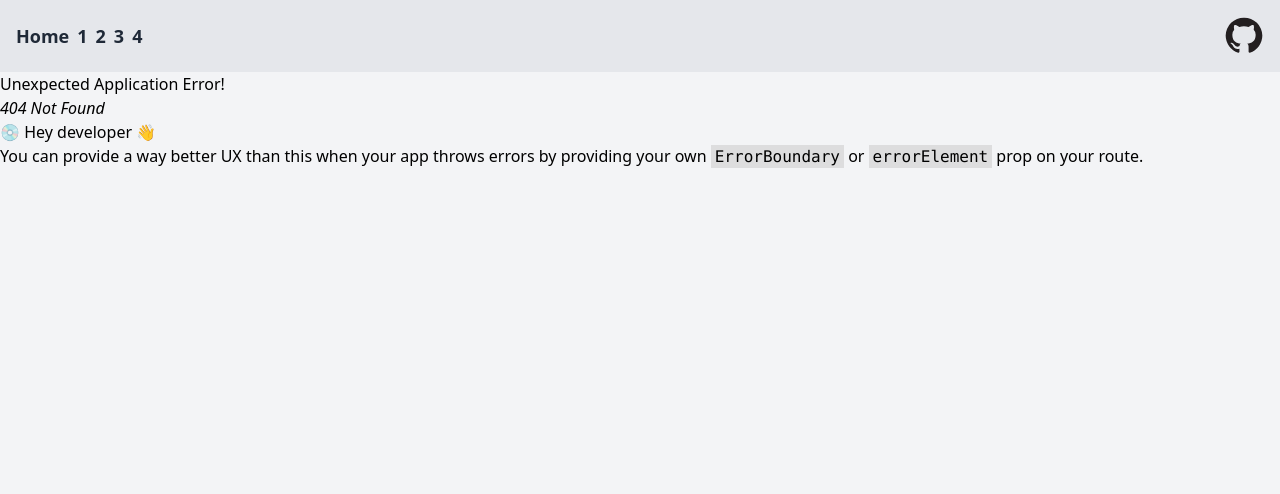
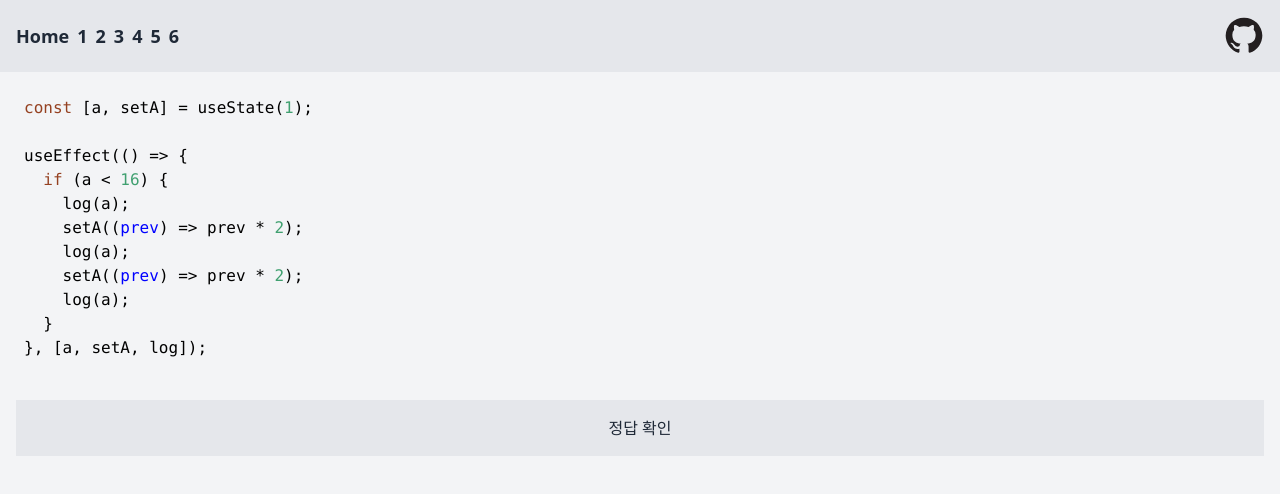
Before and after one commit to limeojin363/react-console-quiz, a React (Create React App) app: page /6 in a window 1280 px wide. Before the commit this address had no page. Shown: the top 494 px of the page. Built offline with nearby package versions, Linux system fonts and the light colour scheme.

Commit message:
feat: 5, 6 추가

```diff
--- a/src/App.tsx
+++ b/src/App.tsx
@@ -7,6 +7,8 @@ const Quiz1 = lazy(() => import("./components/quizzes/Quiz1"));
 const Quiz2 = lazy(() => import("./components/quizzes/Quiz2"));
 const Quiz3 = lazy(() => import("./components/quizzes/Quiz3"));
 const Quiz4 = lazy(() => import("./components/quizzes/Quiz4"));
+const Quiz5 = lazy(() => import("./components/quizzes/Quiz5"));
+const Quiz6 = lazy(() => import("./components/quizzes/Quiz6"));
 
 const routes = [
   {
@@ -33,6 +35,16 @@ const routes = [
     path: "/4",
     element: <Quiz4 />,
     view: "4",
+  },
+  {
+    path: "/5",
+    element: <Quiz5 />,
+    view: "5",
+  },
+  {
+    path: "/6",
+    element: <Quiz6 />,
+    view: "6",
   },
 ];
 
@@ -65,7 +77,9 @@ const App = () => {
         <LinksGeneratedFromRoute />
         <GitHubLink />
       </header>
-      <RouterProvider router={createBrowserRouter(routes)} />
+      <main>
+        <RouterProvider router={createBrowserRouter(routes)} />
+      </main>
     </div>
   );
 };
--- /dev/null
+++ b/src/components/quizzes/Quiz5.tsx
@@ -0,0 +1,44 @@
+import { useEffect, useState } from "react";
+import useLogger from "../../hooks/logger/useLogger";
+import QuizTemplate from "../template/QuizTemplate";
+
+const code = `// clean-up function은 실행이 될까?
+useEffect(() => {
+  if (a > 20)
+    return () => {
+      log(a);
+    };
+
+  log(a);
+  setA((prev) => prev * 2);
+}, [a, setA, log]);
+`;
+
+const Quiz5 = () => {
+  const { log, show, result, isShow } = useLogger();
+  const [a, setA] = useState(1);
+
+  // clean-up은 실행이 될까?
+  useEffect(() => {
+    if (a > 20)
+      return () => {
+        log(a);
+      };
+
+    log(a);
+    setA((prev) => prev * 2);
+  }, [a, setA, log]);
+
+  return (
+    <QuizTemplate
+      {...{
+        code,
+        isShow,
+        result,
+        show,
+      }}
+    />
+  );
+};
+
+export default Quiz5;
--- /dev/null
+++ b/src/components/quizzes/Quiz6.tsx
@@ -0,0 +1,44 @@
+import { useEffect, useState } from "react";
+import useLogger from "../../hooks/logger/useLogger";
+import QuizTemplate from "../template/QuizTemplate";
+
+const code = `const [a, setA] = useState(1);
+
+useEffect(() => {
+  if (a < 16) {
+    log(a);
+    setA((prev) => prev * 2);
+    log(a);
+    setA((prev) => prev * 2);
+    log(a);
+  }
+}, [a, setA, log]);
+`;
+
+const Quiz6 = () => {
+  const { log, show, result, isShow } = useLogger();
+  const [a, setA] = useState(1);
+
+  useEffect(() => {
+    if (a < 16) {
+      log(a);
+      setA((prev) => prev * 2);
+      log(a);
+      setA((prev) => prev * 2);
+      log(a);
+    }
+  }, [a, setA, log]);
+
+  return (
+    <QuizTemplate
+      {...{
+        code,
+        isShow,
+        result,
+        show,
+      }}
+    />
+  );
+};
+
+export default Quiz6;
```
